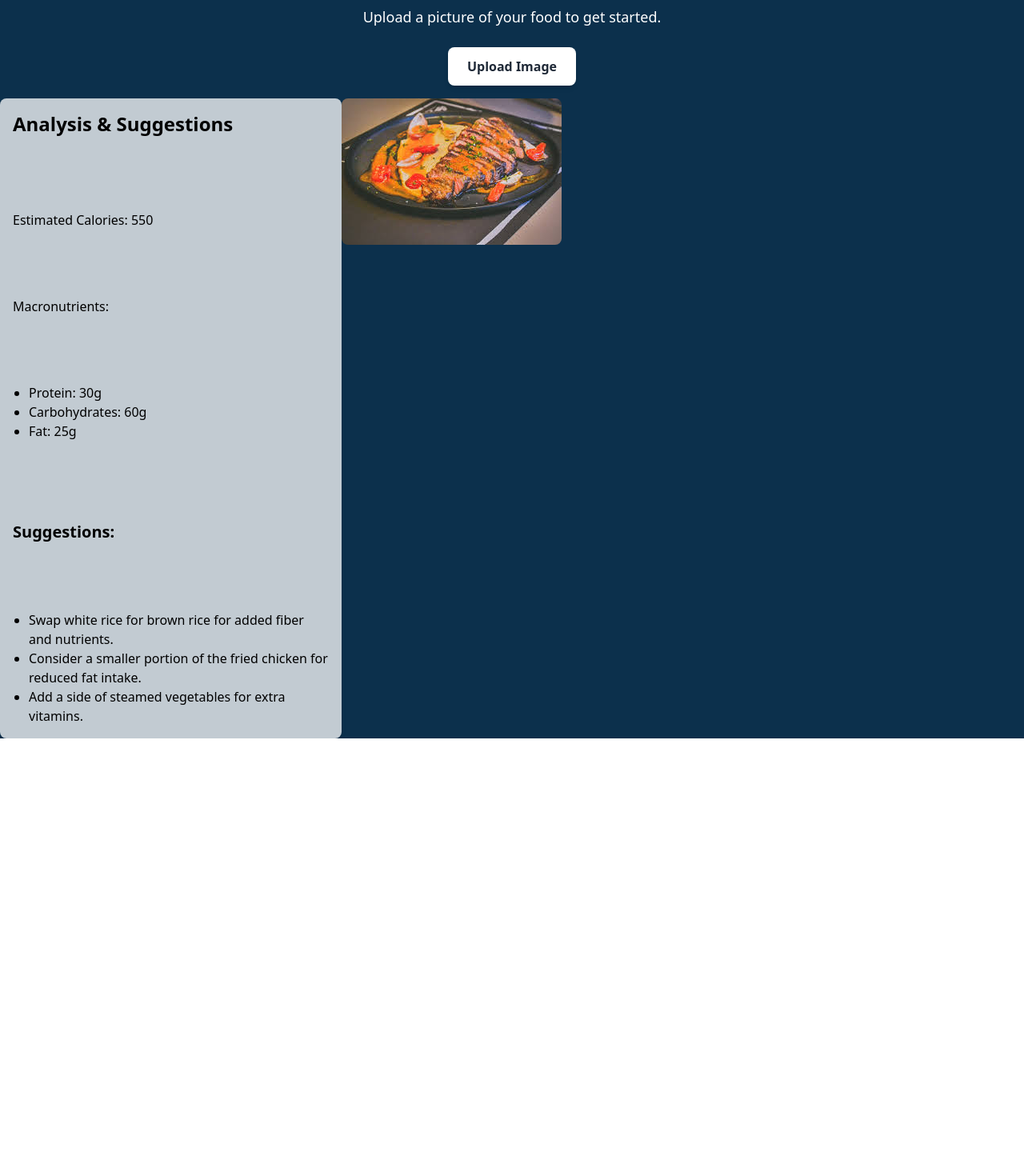
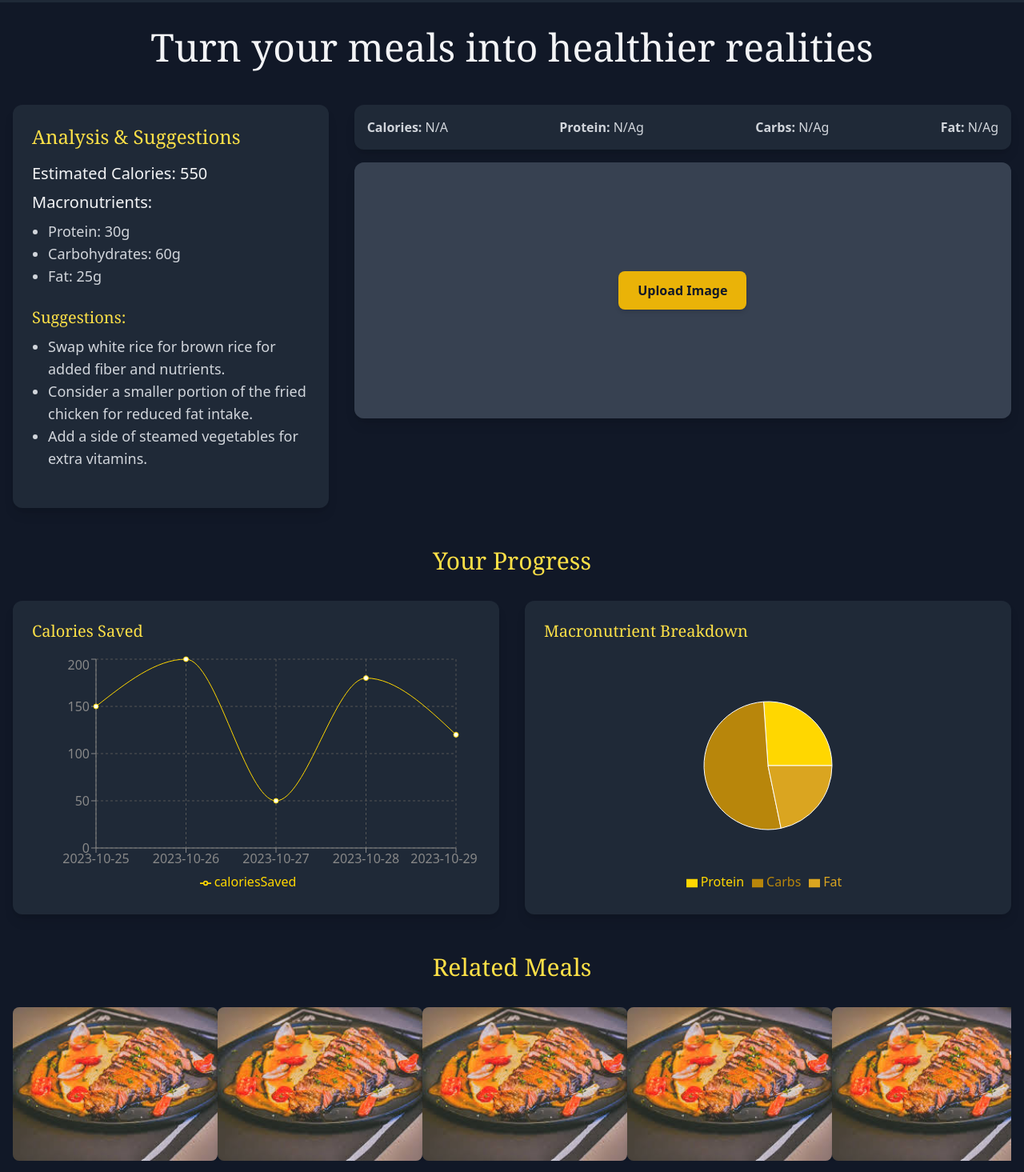
Before and after one commit to Ahmad-A0/Inversity-SnapSwap, a React (Create React App) app in the folder client/: page / in a window 1280 px wide. Shown: the part 85-1550 px from the top of the page at 80% size. Before the commit the page ends 1008 px from the top, so only its background shows below. Built offline with nearby package versions, Linux system fonts and the light colour scheme.

Commit message:
feat: Add detailed food analysis, progress tracking, and related meals sections

```diff
--- a/client/src/App.js
+++ b/client/src/App.js
@@ -1,24 +1,132 @@
 import React, { useState } from 'react';
-import placeholderImage from './images/placeholder.png'; // Replace with your placeholder image
+import { motion } from 'framer-motion';
+import {
+    LineChart,
+    Line,
+    XAxis,
+    YAxis,
+    CartesianGrid,
+    Tooltip,
+    Legend,
+    PieChart,
+    Pie,
+    Cell,
+    ResponsiveContainer,
+} from 'recharts';
+import placeholderImage from "./images/placeholder.png"
 
 function App() {
     const [selectedImage, setSelectedImage] = useState(null);
+    const [calories, setCalories] = useState(null);
+    const [protein, setProtein] = useState(null);
+    const [carbs, setCarbs] = useState(null);
+    const [fat, setFat] = useState(null);
+
+    const caloriesSavedData = [
+        { date: '2023-10-25', caloriesSaved: 150 },
+        { date: '2023-10-26', caloriesSaved: 200 },
+        { date: '2023-10-27', caloriesSaved: 50 },
+        { date: '2023-10-28', caloriesSaved: 180 },
+        { date: '2023-10-29', caloriesSaved: 120 },
+    ];
+
+    const macroBreakdownData = [
+        { name: 'Protein', value: 30 },
+        { name: 'Carbs', value: 60 },
+        { name: 'Fat', value: 25 },
+    ];
+
+    const COLORS = ['#FFD700', '#B8860B', '#DAA520'];
 
     const handleImageChange = (event) => {
         if (event.target.files && event.target.files[0]) {
-            setSelectedImage(URL.createObjectURL(event.files[0]));
+            setSelectedImage(URL.createObjectURL(event.target.files[0]));
+            // ... your image analysis logic to update calories, protein, etc. ...
         }
     };
 
     return (
-        <div className="bg-nestadarkblue min-h-screen font-sans">
-            <header className="bg-nestadarkblue text-white p-4 text-center">
-                <h1 className="text-6xl font-bold mb-4">
-                    FoodSwap
+        <div className="min-h-screen font-sans text-gray-100 bg-gray-900">
+            <header className="p-6 bg-gray-800">
+                <h1 className="text-4xl font-serif font-bold text-transparent bg-clip-text bg-gradient-to-r from-yellow-400 to-yellow-200">
+                    SmartSwap
                 </h1>
-                <p className="text-lg">
-                    Upload a picture of your food to get started.
-                </p>
+            </header>
+
+            <main className="container mx-auto px-4 py-8">
+                <h2 className="text-5xl font-serif mb-12 text-center">
+                    Turn your meals into healthier realities
+                </h2>
+
+                <div className="grid grid-cols-1 md:grid-cols-3 gap-8">
+                    <motion.div
+                        initial={{ opacity: 0, y: 50 }}
+                        animate={{ opacity: 1, y: 0 }}
+                        transition={{ duration: 0.5 }}
+                        className="col-span-1 bg-gray-800 p-6 rounded-xl shadow-lg"
+                    >
+                        <h3 className="text-2xl font-serif mb-4 text-yellow-300">
+                            Analysis & Suggestions
+                        </h3>
+                        <p className="text-xl mb-2">Estimated Calories: 550</p>
+                        <p className="text-xl mb-2">Macronutrients:</p>
+                        <ul className="list-disc pl-5 text-lg mb-4 text-gray-300">
+                            <li>Protein: 30g</li>
+                            <li>Carbohydrates: 60g</li>
+                            <li>Fat: 25g</li>
+                        </ul>
+                        <h4 className="text-xl font-serif mt-6 mb-2 text-yellow-300">
+                            Suggestions:
+                        </h4>
+                        <ul className="list-disc pl-5 text-lg mb-6 text-gray-300">
+                            <li>
+                                Swap white rice for brown rice for added fiber
+                                and nutrients.
+                            </li>
+                            <li>
+                                Consider a smaller portion of the fried chicken
+                                for reduced fat intake.
+                            </li>
+                            <li>
+                                Add a side of steamed vegetables for extra
+                                vitamins.
+                            </li>
+                        </ul>
+                    </motion.div>
+
+                    <motion.div
+                        initial={{ opacity: 0, y: 50 }}
+                        animate={{ opacity: 1, y: 0 }}
+                        transition={{ duration: 0.5, delay: 0.2 }}
+                        className="col-span-2"
+                    >
+                        <div className="bg-gray-800 p-4 rounded-xl shadow-lg mb-4 flex justify-between text-gray-300">
+                            <div>
+                                <span className="font-bold">Calories:</span>{' '}
+                                {calories || 'N/A'}
+                            </div>
+                            <div>
+                                <span className="font-bold">Protein:</span>{' '}
+                                {protein || 'N/A'}g
+                            </div>
+                            <div>
+                                <span className="font-bold">Carbs:</span>{' '}
+                                {carbs || 'N/A'}g
+                            </div>
+                            <div>
+                                <span className="font-bold">Fat:</span>{' '}
+                                {fat || 'N/A'}g
+                            </div>
+                        </div>
+                        <div className="relative bg-gray-800 p-4 rounded-xl shadow-lg overflow-hidden h-80">
+                            {selectedImage ? (
+                                <img
+                                    src={selectedImage}
+                                    alt="Meal"
+                                    className="w-full h-full object-cover rounded-lg"
+                                />
+                            ) : (
+                                <div className="absolute inset-0 flex items-center justify-center bg-gray-700">
                                     <input
                                         type="file"
                                         accept="image/*"
@@ -26,53 +134,144 @@ function App() {
                                         className="hidden"
                                         id="imageInput"
                                     />
-                <label htmlFor="imageInput">
-                    <button className="mt-6 bg-white text-gray-800 font-bold py-3 px-6 rounded-lg shadow-md hover:bg-gray-200">
+                                    <label
+                                        htmlFor="imageInput"
+                                        className="cursor-pointer"
+                                    >
+                                        <motion.button
+                                            whileHover={{ scale: 1.05 }}
+                                            whileTap={{ scale: 0.95 }}
+                                            className="bg-yellow-500 text-gray-900 font-bold py-3 px-6 rounded-lg shadow-md hover:bg-yellow-400 transition duration-300"
+                                        >
                                             Upload Image
-                    </button>
+                                        </motion.button>
                                     </label>
-            </header>
-            <div className="flex flex-col min-h-screen">
-                <div className="flex flex-grow">
-                    {(selectedImage || true) && (
-                        <div className="flex flex-row flex-grow">
-                            <div className="flex flex-col justify-between bg-white bg-opacity-75 p-4 rounded-lg shadow-md w-1/3">
-                                <h2 className="text-2xl font-bold mb-2">
-                                    Analysis & Suggestions
-                                </h2>
-                                {/* Dummy analysis and suggestions */}
-                                <p>Estimated Calories: 550</p>
-                                <p>Macronutrients:</p>
-                                <ul className="list-disc pl-5">
-                                    <li>Protein: 30g</li>
-                                    <li>Carbohydrates: 60g</li>
-                                    <li>Fat: 25g</li>
-                                </ul>
-                                <h3 className="text-xl font-bold mt-4">
-                                    Suggestions:
-                                </h3>
-                                <ul className="list-disc pl-5">
-                                    <li>
-                                        Swap white rice for brown rice for added
-                                        fiber and nutrients.
-                                    </li>
-                                    <li>
-                                        Consider a smaller portion of the fried
-                                        chicken for reduced fat intake.
-                                    </li>
-                                    <li>
-                                        Add a side of steamed vegetables for extra
-                                        vitamins.
-                                    </li>
-                                </ul>
-                            </div>
-                            <div className="flex-grow relative">
-                                <img src={placeholderImage} className="max-h-screen max-w-screen rounded-lg"></img>
-                            </div>
                                 </div>
                             )}
                         </div>
+                    </motion.div>
                 </div>
+
+                <motion.div
+                    initial={{ opacity: 0, y: 50 }}
+                    animate={{ opacity: 1, y: 0 }}
+                    transition={{ duration: 0.5, delay: 0.4 }}
+                    className="mt-12"
+                >
+                    <h3 className="text-3xl font-serif text-center mb-8 text-yellow-300">
+                        Your Progress
+                    </h3>
+                    <div className="grid grid-cols-1 md:grid-cols-2 gap-8">
+                        <div className="bg-gray-800 p-6 rounded-xl shadow-lg">
+                            <h4 className="text-xl font-serif text-yellow-300 mb-4">
+                                Calories Saved
+                            </h4>
+                            <ResponsiveContainer width="100%" height={300}>
+                                <LineChart
+                                    data={caloriesSavedData}
+                                    margin={{
+                                        top: 5,
+                                        right: 30,
+                                        left: 20,
+                                        bottom: 5,
+                                    }}
+                                >
+                                    <CartesianGrid
+                                        strokeDasharray="3 3"
+                                        stroke="#555"
+                                    />
+                                    <XAxis dataKey="date" stroke="#888" />
+                                    <YAxis stroke="#888" />
+                                    <Tooltip
+                                        contentStyle={{
+                                            backgroundColor: '#333',
+                                            border: 'none',
+                                        }}
+                                    />
+                                    <Legend />
+                                    <Line
+                                        type="monotone"
+                                        dataKey="caloriesSaved"
+                                        stroke="#FFD700"
+                                        activeDot={{ r: 8 }}
+                                    />
+                                </LineChart>
+                            </ResponsiveContainer>
+                        </div>
+
+                        <div className="bg-gray-800 p-6 rounded-xl shadow-lg">
+                            <h4 className="text-xl font-serif text-yellow-300 mb-4">
+                                Macronutrient Breakdown
+                            </h4>
+                            <ResponsiveContainer width="100%" height={300}>
+                                <PieChart>
+                                    <Pie
+                                        data={macroBreakdownData}
+                                        cx="50%"
+                                        cy="50%"
+                                        labelLine={false}
+                                        outerRadius={80}
+                                        fill="#8884d8"
+                                        dataKey="value"
+                                    >
+                                        {macroBreakdownData.map(
+                                            (entry, index) => (
+                                                <Cell
+                                                    key={`cell-${index}`}
+                                                    fill={
+                                                        COLORS[
+                                                            index %
+                                                                COLORS.length
+                                                        ]
+                                                    }
+                                                />
+                                            )
+                                        )}
+                                    </Pie>
+                                    <Tooltip
+                                        contentStyle={{
+                                            backgroundColor: '#333',
+                                            border: 'none',
+                                        }}
+                                    />
+                                    <Legend />
+                                </PieChart>
+                            </ResponsiveContainer>
+                        </div>
+                    </div>
+                </motion.div>
+                {/* Image Carousel Section */}
+                <motion.div
+                    initial={{ opacity: 0, y: 50 }}
+                    animate={{ opacity: 1, y: 0 }}
+                    transition={{ duration: 0.5, delay: 0.6 }} // Added a slight delay for animation
+                    className="mt-12"
+                >
+                    <h3 className="text-3xl font-serif text-center mb-8 text-yellow-300">
+                        Related Meals
+                    </h3>
+                    <div className="flex overflow-x-auto gap-4">
+                        {' '}
+                        {/* Carousel container */}
+                        <div className="flex">
+                            {' '}
+                            {/* Image items container */}
+                            {[1, 2, 3, 4, 5, 6].map((i) => (
+                                <div
+                                    key={i}
+                                    className="w-64 h-48 bg-gray-800 rounded-lg overflow-hidden shadow-md"
+                                >
+                                    <img
+                                        src={placeholderImage}
+                                        alt={`Placeholder ${i}`}
+                                        className="w-full h-full object-cover"
+                                    />
+                                </div>
+                            ))}
+                        </div>
+                    </div>
+                </motion.div>
+            </main>
         </div>
     );
 }
```
Lines whose indentation alone changed are shown as unchanged.
